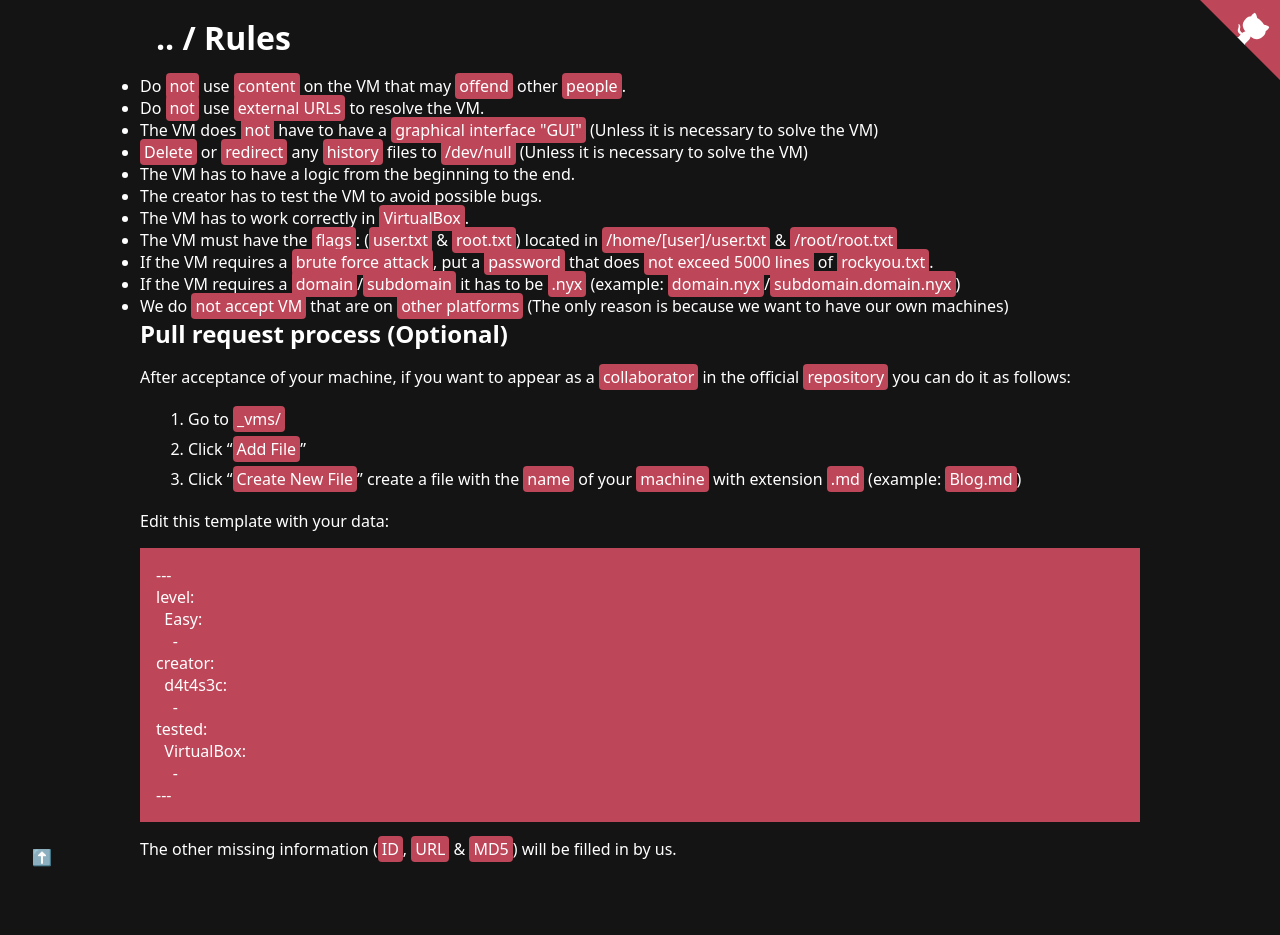
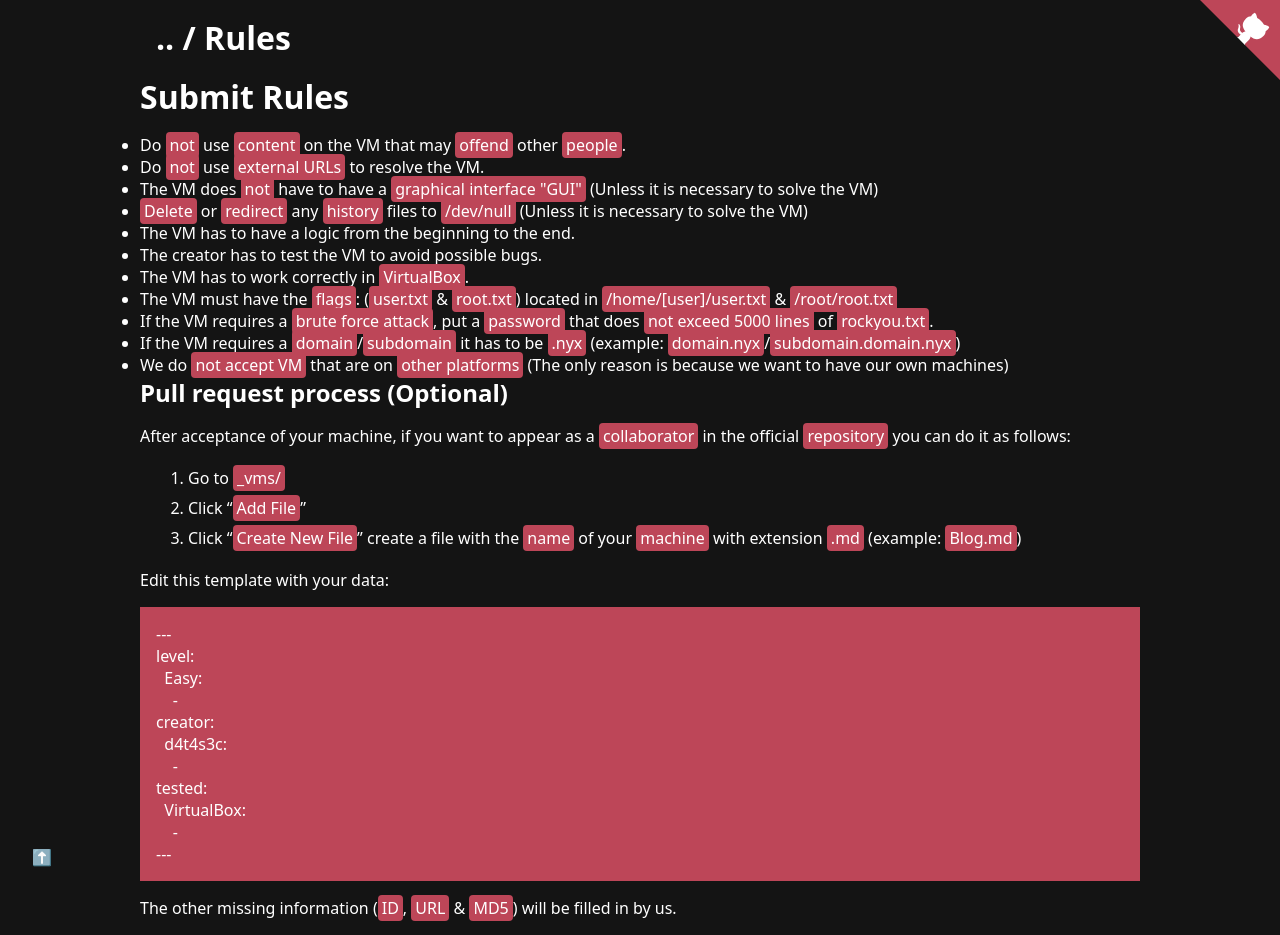
Before and after one commit to VulNyx/vulnyx, a Jekyll site: the page built from rules.md, in a window 1280 px wide. Built offline with Jekyll 4.4.1, drawn with Linux system fonts in a browser that asks for light colours; before the commit the page ends 900 px from its top, so only the background shows below that.

Commit message:
Update rules.md

```diff
--- a/rules.md
+++ b/rules.md
@@ -2,6 +2,8 @@
 layout: page
 title: Rules
 ---
+
+# Submit Rules
 
 - Do `not` use `content` on the VM that may `offend` other `people`.
 - Do `not` use `external URLs` to resolve the VM.
```
